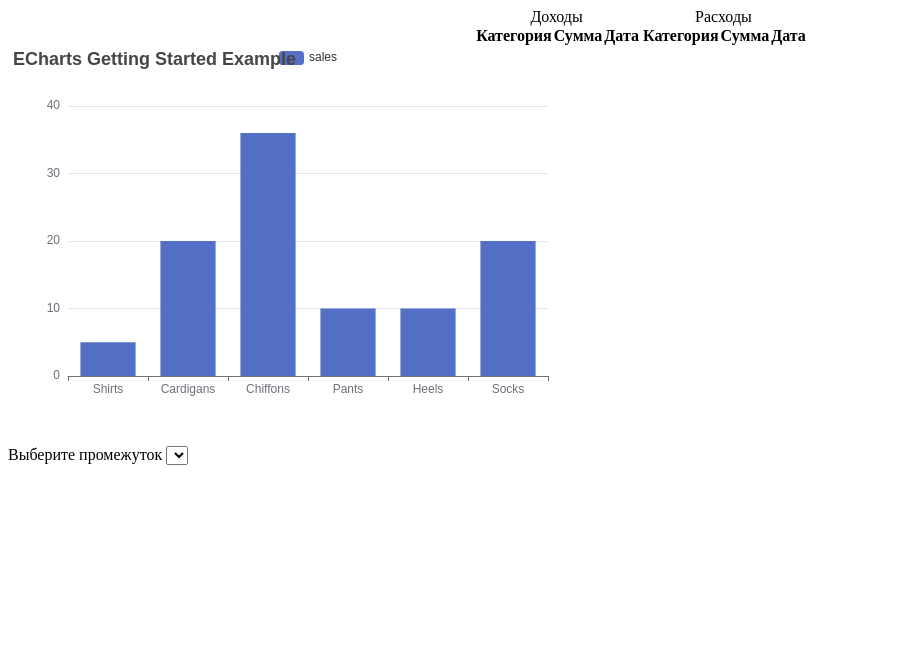
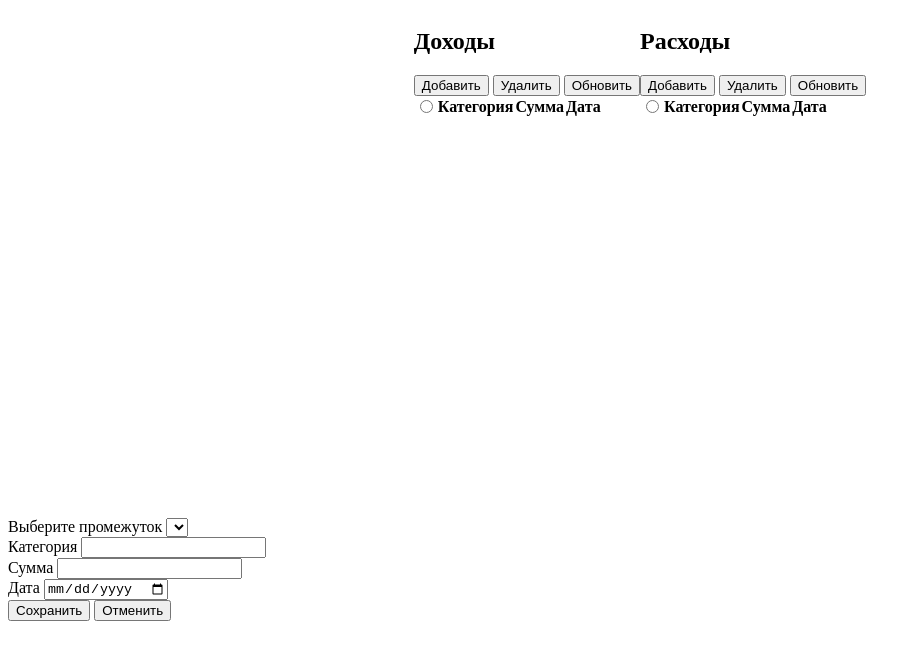
Before and after one commit to Egor555555/test-task-html-css-js, a plain HTML site: page index.html in a window 1280 px wide. Shown: the whole page, without its empty margins (0-921 px from the left). Drawn offline with nearby package versions, Linux system fonts and the light colour scheme.

Commit message:
Update index.html

```diff
--- a/index.html
+++ b/index.html
@@ -6,15 +6,28 @@
     <meta name="viewport" content="width=device-width, initial-scale=1.0">
     <link rel="stylesheet" href="style.css">
     <title>Document</title>
+    <link rel="preconnect" href="https://fonts.googleapis.com">
+    <link rel="preconnect" href="https://fonts.gstatic.com" crossorigin>
+    <link href="https://fonts.googleapis.com/css2?family=Roboto:ital,wght@0,100..900;1,100..900&display=swap"
+        rel="stylesheet">
 </head>
 
 <body>
     <div class="tables">
+
+        <div class="table-container">
+            <div class="header-container">
+                <h2>Доходы</h2>
+                <div class="button-group">
+                    <button id="add-btn" type="button" data-table="income">Добавить</button>
+                    <button id="delete-btn" type="button" data-table="income">Удалить</button>
+                    <button id="update-btn" type="button" data-table="income">Обновить</button>
+                </div>
+            </div>
             <table id="table-income">
-            <caption>Доходы</caption>
                 <thead>
                     <tr>
-                    <th></th>
+                        <th><input type="radio"></th>
                         <th>Категория</th>
                         <th>Сумма</th>
                         <th>Дата</th>
@@ -23,28 +36,64 @@
                 <tbody>
 
                 </tbody>
-
             </table>
+        </div>
+        <div class="table-container">
+            <div class="header-container">
+                <h2>Расходы</h2>
+                <div class="button-group">
+                    <button id="add-btn" type="button" data-table="expances">Добавить</button>
+                    <button id="delete-btn" type="button" data-table="expances">Удалить</button>
+                    <button id="update-btn" type="button" data-table="expances">Обновить</button>
+                </div>
+            </div>
             <table id="table-expanses">
-            <caption>Расходы</caption>
                 <thead>
                     <tr>
-                    <th></th>
+                        <th><input type="radio"></th>
                         <th>Категория</th>
                         <th>Сумма</th>
                         <th>Дата</th>
                     </tr>
                 </thead>
+                <tbody>
+
+                </tbody>
             </table>
+        </div>
     </div>
     <div id="main" style="width: 600px;height:400px;">
     </div>
     <label for="date-select">Выберите промежуток</label>
     <select name="dates" id="date-select">
     </select>
-    <script src="echarts.min.js"></script>
+    <div id="overlay">
+        <div class="popup">
+            <div class="popup__content">
+                <form>
+                    <div class="input-box">
+                        <label for="category">Категория</label>
+                        <input type="text" name="category" id="category">
+                    </div>
+                    <div class="input-box">
+                        <label for="summary">Сумма</label>
+                        <input type="number" name="summary" id="summary">
+                    </div>
+                    <div class="input-box">
+                        <label for="date">Дата</label>
+                        <input type="date" name="date" id="date">
+                    </div>
+                    <div class="popup__buttons">
+                        <button id="save-btn" type="button">Сохранить</button>
+                        <button id="cancel-btn" type="button">Отменить</button>
+                    </div>
+                </form>
+            </div>
+        </div>
+    </div>
+    <!-- <script src="echarts.min.js"></script> -->
     <script src="index.js"></script>
-    <script type="text/javascript">
+    <!-- <script type="text/javascript">
         // Initialize the echarts instance based on the prepared dom
         var myChart = echarts.init(document.getElementById('main'));
 
@@ -72,7 +121,7 @@
 
         // Display the chart using the configuration items and data just specified.
         myChart.setOption(option);
-    </script>
+    </script> -->
 </body>
 
 </html>
```
Lines whose indentation alone changed are shown as unchanged.
